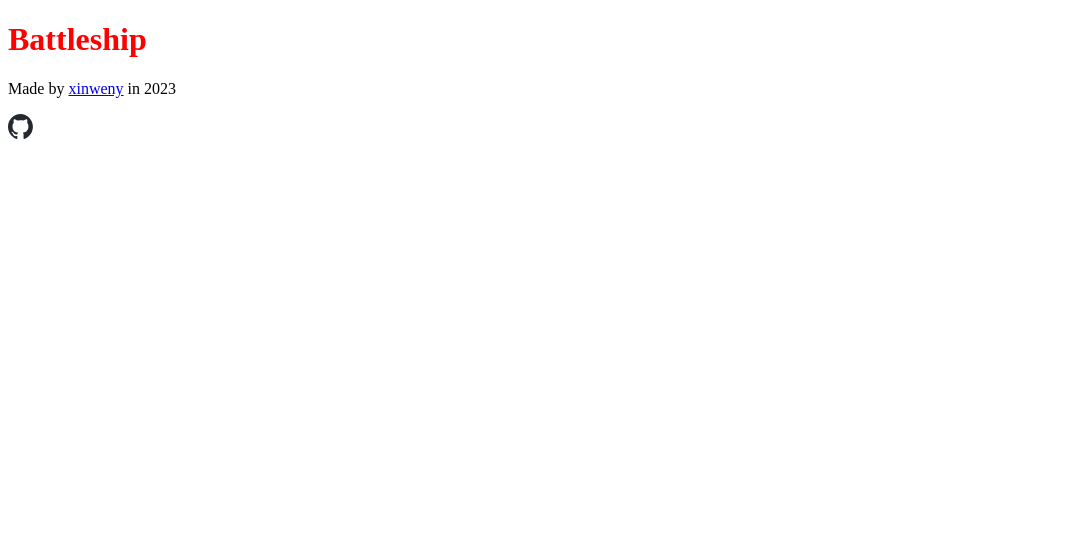
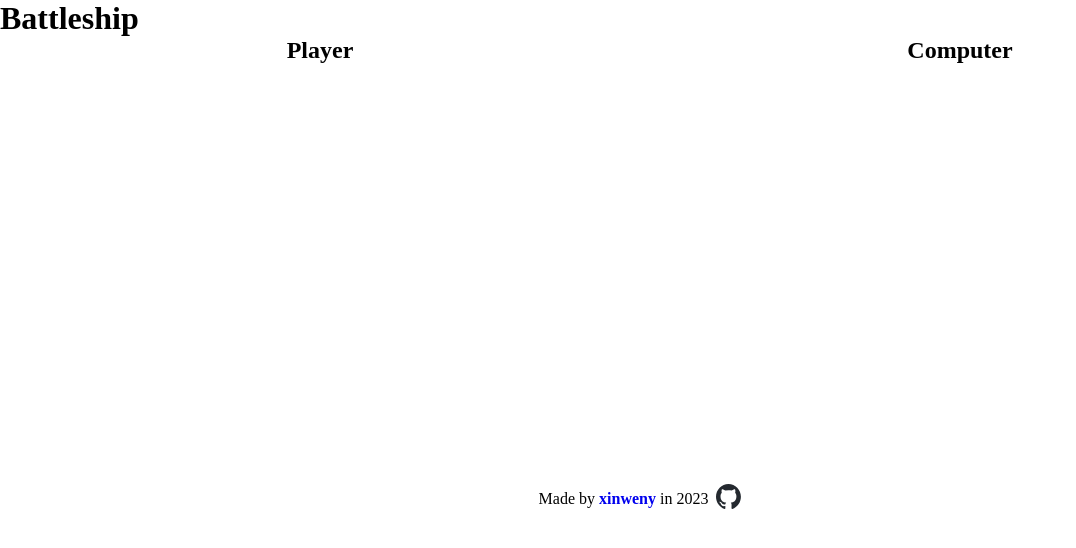
Before and after one commit to xinweny/battleship, a website built with webpack: page src/public/template.html in a window 1280 px wide. Shown: the whole page, without its empty margins (0-1076 px from the left). Built offline with nearby package versions, Linux system fonts and the light colour scheme.

Commit message:
add styling

```diff
--- a/src/public/template.html
+++ b/src/public/template.html
@@ -10,16 +10,23 @@
 	<div id="header">
 		<h1>Battleship</h1>
 	</div>
-	<div id="content">
-
+	<div id="body">
+		<div id="game-window">
+			<div id="p1-window">
+				<h2>Player</h2>
+				<div id="p1-board" class="game-board"></div>
+			</div>
+			<div id="p2-window">
+				<h2>Computer</h2>
+				<div id="p2-board" class="game-board"></div>
+			</div>
+		</div>
 	</div>
 	<div id="footer">
-		<div>
-			<p>Made by <a href="https://github.com/xinweny">xinweny</a> in 2023</p>
-			<a href="https://github.com/xinweny/battleship">
-				<img id="github-logo" src="../assets/github-mark.svg" alt="GitHub source code">
-			</a>
-		</div>
+		<p>Made by <a href="https://github.com/xinweny">xinweny</a> in 2023</p>
+		<a href="https://github.com/xinweny/battleship">
+			<img id="github-logo" src="../assets/github-mark.svg" alt="GitHub source code">
+		</a>
 	</div>
 </body>
 </html>
--- /dev/null
+++ b/src/styles/components/body.css
@@ -0,0 +1,8 @@
+@import './game-board.css';
+
+#game-window {
+	display: flex;
+	align-items: center;
+	justify-content: space-around;
+	flex-wrap: wrap;
+}
--- a/src/styles/components/footer.css
+++ b/src/styles/components/footer.css
@@ -1,4 +1,15 @@
+#footer {
+	display: flex;
+	align-items: center;
+	justify-content: center;
+	gap: 8px;
+}
+
 #github-logo {
 	width: 25px;
 	height: 25px;
 }
+
+#footer > p > a {
+	font-weight: bold;
+}
--- /dev/null
+++ b/src/styles/components/game-board.css
@@ -0,0 +1,11 @@
+.game-board {
+	width: 420px;
+	height: 420px;
+	display: grid;
+	grid-template-rows: repeat(1fr, 10);
+	grid-template-columns: repeat(1fr, 10);
+}
+
+#game-window h2 {
+	text-align: center;
+}
--- a/src/styles/main.css
+++ b/src/styles/main.css
@@ -1,5 +1,17 @@
-@import "./components/footer.css";
+@import './components/header.css';
+@import './components/body.css';
+@import './components/footer.css';
 
-h1 {
-	color: red;
+* {
+	padding: 0;
+	margin: 0;
 }
+
+a {
+	text-decoration: none;
+}
+
+body {
+	height: 100vh;
+	width: 100vw;
+}
```
Also changed, not shown: src/app/modules/View.js (added, +14 -0 lines), dist/bundle.js, dist/index.html, src/app/modules/DomInteractor.js (deleted).
